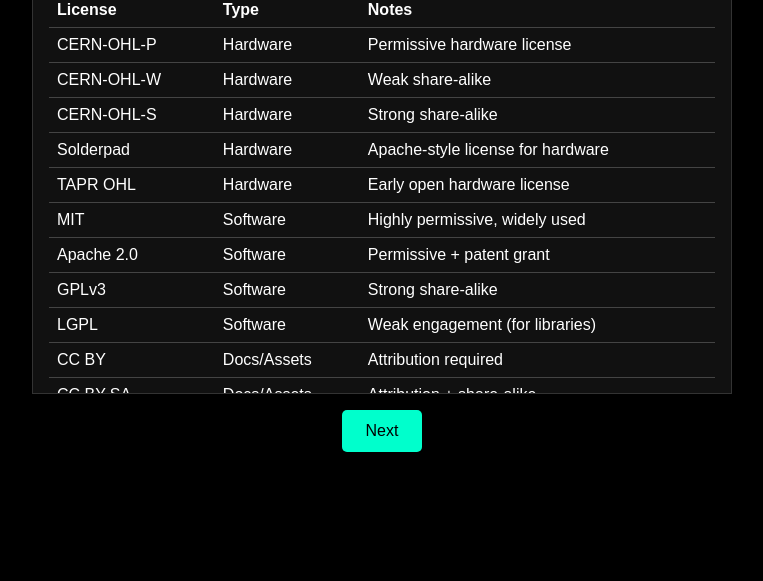
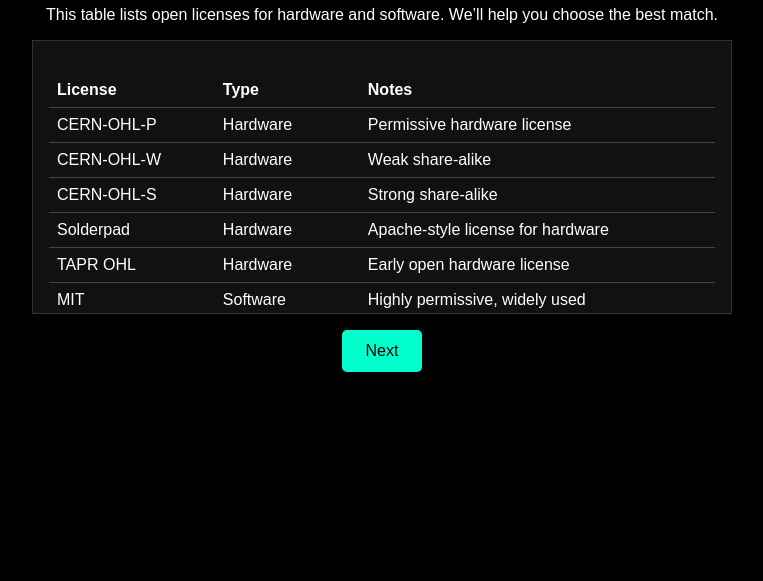
Before and after one commit to avinashbaskaran/huminlabs.com, a plain HTML site: page vibeosl/index.html in a window 1280 px wide. Shown: the part 283-864 px from the top of the page, without its empty margins (258-1021 px from the left). Drawn offline with Linux system fonts and the light colour scheme.

Commit message:
Initial commit with vibe-osl app

```diff
--- a/vibeosl/index.html
+++ b/vibeosl/index.html
@@ -125,7 +125,7 @@
     <div class="container">
       <h1>Let's pick the right license(s) for your project.</h1>
       <p>This table lists open licenses for hardware and software. We’ll help you choose the best match.</p>
-      <div style="max-height: 50vh; overflow-y: auto; border: 1px solid #333; padding: 1rem; background-color: #111;">
+      <div style="max-height: 30vh; overflow-y: auto; border: 1px solid #333; padding: 1rem; background-color: #111;">
         <table>
           <thead>
             <tr><th>License</th><th>Type</th><th>Notes</th></tr>
```
